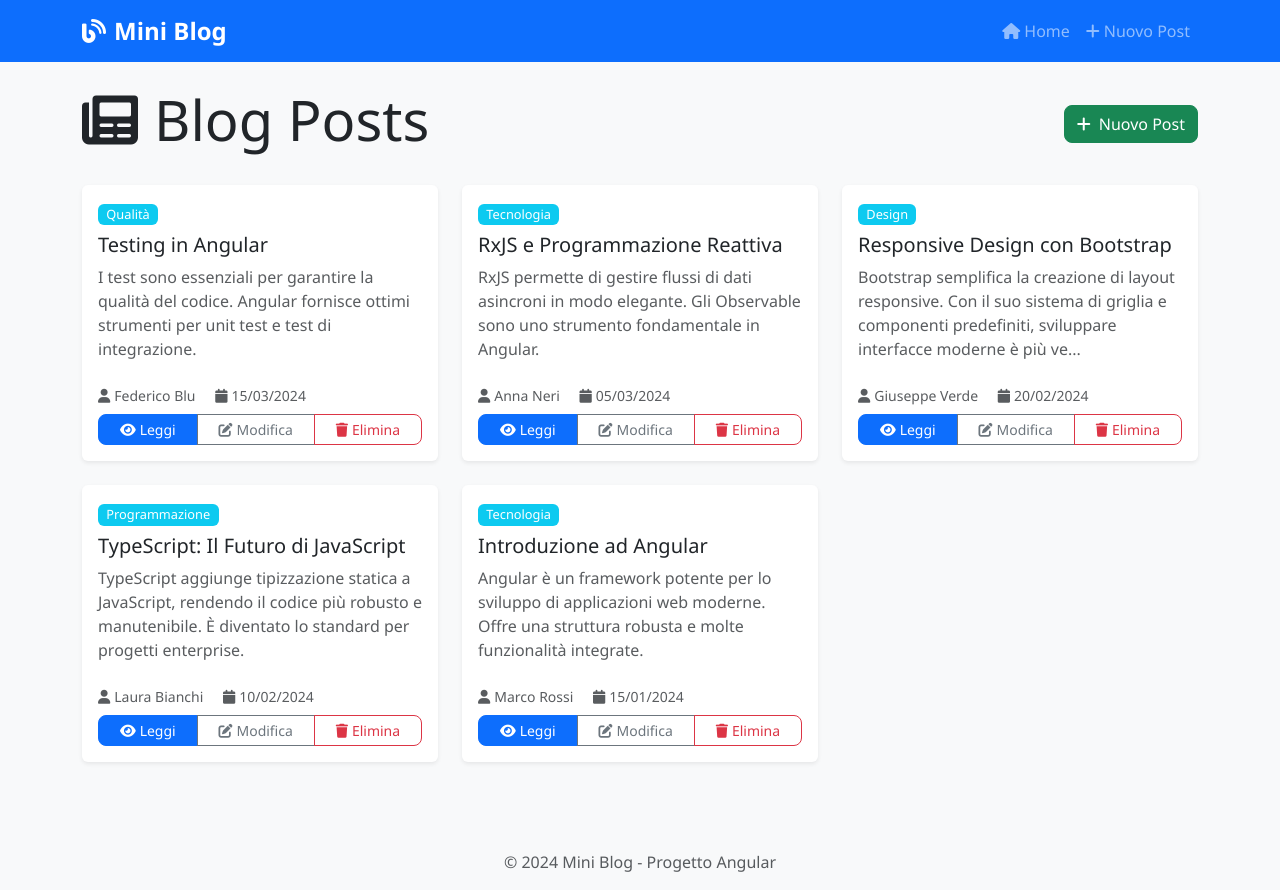
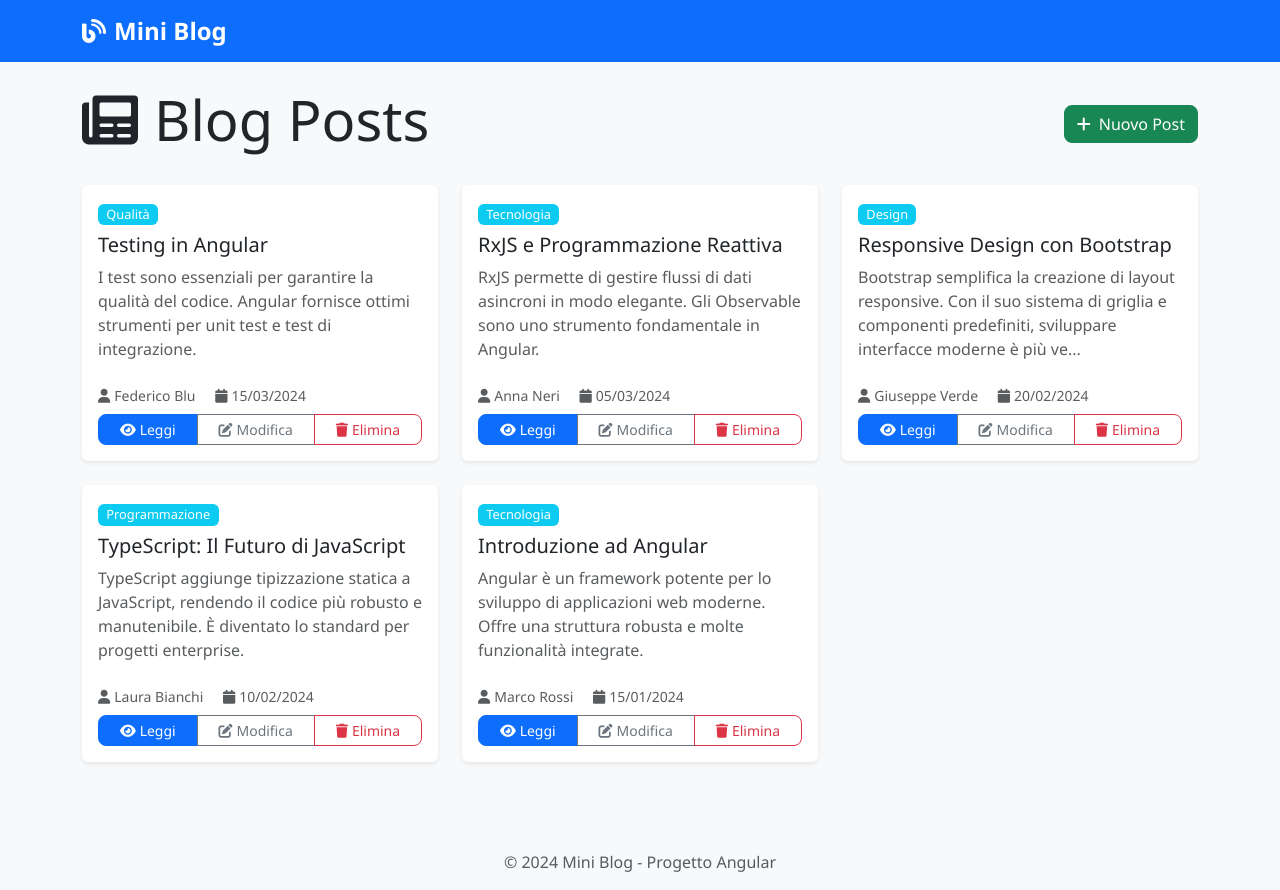
Before and after one commit to HuJun017/mini_blog, an Angular app in the folder mini-blog/: page /posts in a window 1280 px wide. Built offline with nearby package versions, Linux system fonts and the light colour scheme.

Commit message:
eliminato navbar

```diff
--- a/mini-blog/src/app/app.html
+++ b/mini-blog/src/app/app.html
@@ -7,21 +7,6 @@
     <button class="navbar-toggler" type="button" data-bs-toggle="collapse" data-bs-target="#navbarNav">
       <span class="navbar-toggler-icon"></span>
     </button>
-
-    <div class="collapse navbar-collapse" id="navbarNav">
-      <ul class="navbar-nav ms-auto">
-        <li class="nav-item">
-          <a class="nav-link" routerLink="/posts" routerLinkActive="active">
-            <i class="fas fa-home me-1"></i>Home
-          </a>
-        </li>
-        <li class="nav-item">
-          <a class="nav-link" routerLink="/new-post" routerLinkActive="active">
-            <i class="fas fa-plus me-1"></i>Nuovo Post
-          </a>
-        </li>
-      </ul>
-    </div>
   </div>
 </nav>
 
```
